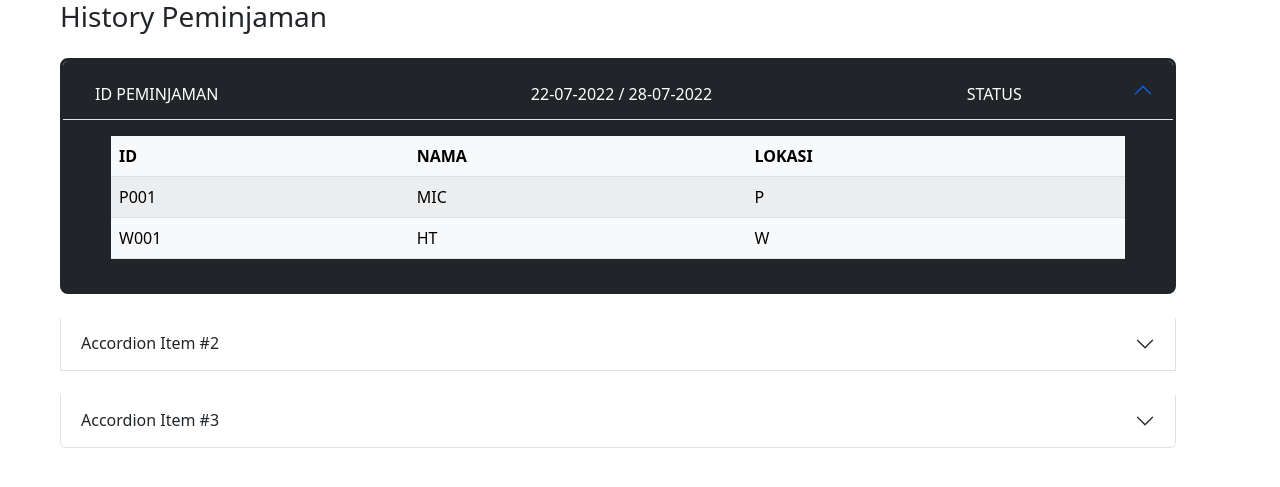
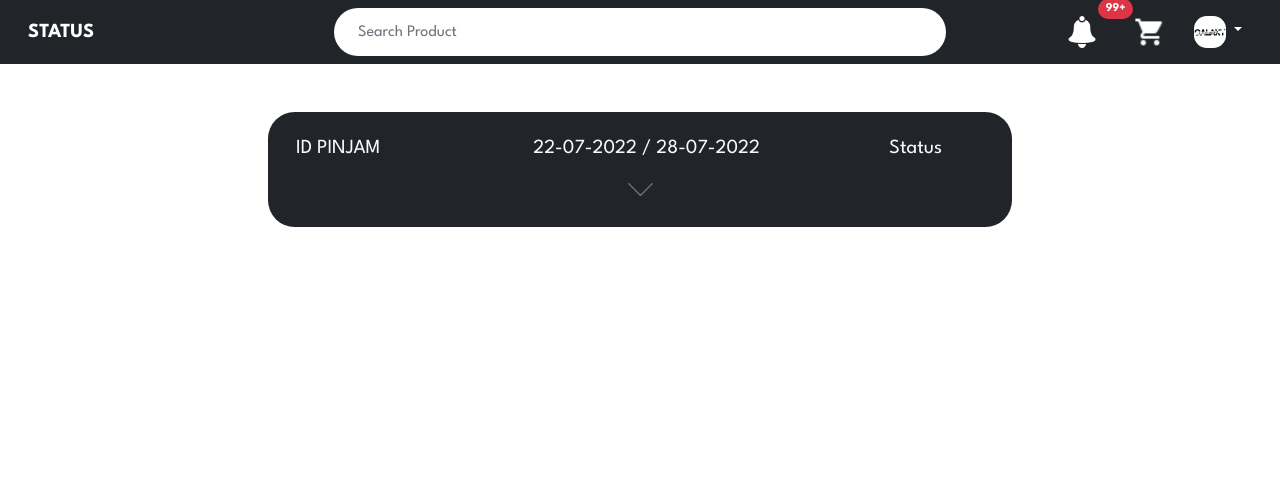
Before and after one commit to ChrisJulLimantoro/Goods-Lending-Website, a PHP site: page /status.php in a window 1280 px wide. Shown: the top 487 px of the page. Run offline with PHP 8.4, Linux system fonts and the light colour scheme; a user stored in the database is signed in; data comes from the database, SQL or seed files in the repository.

Commit message:
status done

```diff
--- a/status.php
+++ b/status.php
@@ -1,81 +1,241 @@
+<?php
+    include "user_authen.php";
+?>
+
 <!DOCTYPE html>
 <html lang="en">
 <head>
     <meta charset="UTF-8">
     <meta http-equiv="X-UA-Compatible" content="IE=edge">
     <meta name="viewport" content="width=device-width, initial-scale=1.0">
-    <title>Status</title>
-    <link href="https://cdn.jsdelivr.net/npm/bootstrap@5.2.1/dist/css/bootstrap.min.css" rel="stylesheet" integrity="sha384-iYQeCzEYFbKjA/T2uDLTpkwGzCiq6soy8tYaI1GyVh/UjpbCx/TYkiZhlZB6+fzT" crossorigin="anonymous">
-    <script src="https://cdn.jsdelivr.net/npm/bootstrap@5.2.1/dist/js/bootstrap.bundle.min.js" integrity="sha384-u1OknCvxWvY5kfmNBILK2hRnQC3Pr17a+RTT6rIHI7NnikvbZlHgTPOOmMi466C8" crossorigin="anonymous"></script>
+    <title>Keranjang</title>
+
+    <!-- CSS Bootstrap -->
+    <link href="https://cdn.jsdelivr.net/npm/bootstrap@5.2.3/dist/css/bootstrap.min.css" rel="stylesheet" integrity="sha384-rbsA2VBKQhggwzxH7pPCaAqO46MgnOM80zW1RWuH61DGLwZJEdK2Kadq2F9CUG65" crossorigin="anonymous">
+    <!-- JS Bootstrap -->
+    <script src="https://cdn.jsdelivr.net/npm/bootstrap@5.2.3/dist/js/bootstrap.bundle.min.js" integrity="sha384-kenU1KFdBIe4zVF0s0G1M5b4hcpxyD9F7jL+jjXkk+Q2h455rYXK/7HAuoJl+0I4" crossorigin="anonymous"></script>
+    <!-- jQuery -->
+    <script src="https://code.jquery.com/jquery-3.6.0.js"></script>
+
+    <style>
+        @import url('https://fonts.googleapis.com/css2?family=League+Spartan:wght@400;700&display=swap');
+
+        body {
+            font-family: 'League Spartan', sans-serif;
+            font-weight: 700;
+            overflow-y: scroll;
+        }
+
+        /* Navbar style */
+        #inputSearch{
+            border: transparent;
+            width: 75%;
+            height: 3em;
+            border-radius: 20pt;
+        }
+
+        .header {
+            width: 100%;
+            top: 0;
+            z-index: 1;
+        }
+
+        #notifImg, #keranjang, #userImg {
+            height: 2em;
+            aspect-ratio: 1 / 1;
+        }
+
+        #userImg {
+            border-radius: 40%;
+        }
+
+        .dropdown-menu {
+            z-index: 1;
+        }
+
+        @media only screen and (max-width: 576px) {
+            .navbar-brand {
+                font-size: .75em;
+            }
+        }
+
+        /* Main */
+        .detail-box {
+            display: flex;
+            flex-direction: column;
+            align-items: center;
+            justify-content: center;
+            align-items: center;
+            width: 60%;
+            min-height:;
+        }
+
+        .detail-box > div {
+            border-radius: 20pt;
+            width: 100%;
+            transition: all .5s ease-in-out;
+        }
+
+        .detail-box > div:hover {
+            box-shadow: 0 0 30px #aaa;
+        }
+
+        #namaItem, #qtyItem, #keteranganItem {
+            font-size: 1.25em;
+        }
+
+        @media screen and (max-width: 920px) {
+            .detail-box {
+                width: 90%;
+            }
+            #namaItem, #qtyItem, #keteranganItem, .table tr {
+                font-size: .75em;
+            }
+        }
+
+        #imgItem {
+            width: 100%;
+            aspect-ratio: 1 / 1;
+        }
+
+
+        /* Accordion */
+        .accordion, .accordion-item, .detail-item-button {
+            background-color: #212529;
+            color: #fff;
+            border: none;
+        }
+
+        #showDetail {
+            width: 100%;
+        }
+
+        #showDetail img {
+            width: 25px;
+        }
+    </style>
+
+    <script>
+        $(document).ready(function() {
+            // Delete per JENIS item
+            $(document.body).on("click", "#deleteAll", function() {
+                $(this).parent().parent().remove();
+            });
+
+            // Delete per item
+            $(document.body).on("click", "#deleteOne", function() {
+                $(this).parent().parent().remove();
+            });
+
+            // Animasi tombol
+            $(document.body).on("click", "#showDetail", function() {
+                $(this).find("img").css("transition", "all .5s ease");
+
+                if ($(this).find("img").css("transform") != "none")
+                    $(this).find("img").css("transform", "none");
+                else
+                    $(this).find("img").css("transform", "rotate(180deg)");
+            });
+        });
+    </script>
 </head>
 <body>
-    <div class="container mx-5 bg-white">
-        <div class="row">
-            <h3>History Peminjaman</h3>
+
+    <!-- Navbar -->
+    <div class="container-fluid bg-dark text-white header sticky-top">
+        <div class="row px-lg-3" style="margin: 0">
+            <nav class="navbar navbar-dark navbar-expand-lg">
+                <div class="col-lg-2 col-3 d-flex justify-content-start text-center">
+                    <a class="navbar-brand" href="homeUser.php">STATUS</a>
                 </div>
-        <div class="row mt-3">
-            <div class="accordion" id="accordionExample">
-                <div class="accordion-item mb-4" style="border-radius: 8px; border:solid;">
-                    <h2 class="accordion-header" id="headingOne" style="">
-                    <button class="accordion-button bg-dark" type="button" data-bs-toggle="collapse" data-bs-target="#collapseOne" aria-expanded="true" aria-controls="collapseOne">
-                        <div class="row container-fluid text-white">
-                            <div class="col-md-5 col-12 mt-2">ID PEMINJAMAN</div>
-                            <div class="col-md-5 col-12 mt-2">22-07-2022 / 28-07-2022</div>
-                            <div class="col-md-2 col-12 mt-2" style="float: right">STATUS</div>
+
+                <div class="col-lg-8 col-5 d-flex justify-content-center">
+                    <input type="text" class="form-control px-4" id="inputSearch" placeholder="Search Product">
                 </div>
+
+                <div class="col-lg-2 col-4 d-flex justify-content-center">
+                    <div class="col-4 d-flex justify-content-center align-items-center">
+                        <button type="button" class="btn btn-dark">
+                            <img src="assets/notif.png" alt=""  id="notifImg">
+                            <span class="position-absolute badge rounded-pill bg-danger">
+                            99+
+                            </span>
                         </button>
-                    </h2>
-                    <div id="collapseOne" class="accordion-collapse collapse show" aria-labelledby="headingOne" data-bs-parent="#accordionExample">
-                    <div class="accordion-body bg-dark text-white px-5">
-                        <table class="table table-light table-striped">
-                            <thead>
-                                <tr>
-                                    <th>ID</th>
-                                    <th>NAMA</th>
-                                    <th>LOKASI</th>
-                                </tr>
-                            </thead>
-                            <tbody>
-                                <tr>
-                                    <td>P001</td>
-                                    <td>MIC</td>
-                                    <td>P</td>
-                                </tr>
-                                <tr>
-                                    <td>W001</td>
-                                    <td>HT</td>
-                                    <td>W</td>
-                                </tr>
-                            </tbody>
-                        </table>
                     </div>
+
+                    <div class="col-4 d-flex justify-content-center align-items-center">
+                        <a href="keranjang.php">
+                            <button type="button" class="btn btn-dark">
+                                <img src="assets/keranjang.png" alt=""  id="keranjang">
+                            </button>
+                        </a>
+                    </div>
+
+                    <div class="col-4 d-flex justify-content-center align-items-center">
+                        <li class="nav-item dropdown mt-2" style="list-style: none">
+                            <a class="nav-link dropdown-toggle mb-2 position-relative dropdown-menu-end" href="#" id="navbarDropdown" role="button" data-bs-toggle="dropdown" aria-expanded="false">
+                                <img src="<?php echo $_SESSION['profile'] ?>" alt=""  id="userImg">
+                            </a>
+                            <ul class="dropdown-menu dropdown-menu-end bg-dark text-white mt-3 px-3" aria-labelledby="navbarDropdown" style=" width: 15em;">
+                                <h6 class="card-title mb-2">User ID:</h6>
+                                <h6 class="card-title mb-1">
+                                    <?php
+                                         echo $_SESSION['user']
+                                    ?>
+                                </h6>
+                                <h6 class="card-title mb-2">Nama:</h6>
+                                <h6 class="card-title mb-1">
+                                    <?php
+                                    $sqlName = "SELECT CONCAT(first_name,' ',last_name) AS name FROM `user` WHERE `username` = :user";
+                                        $stmtName = $conn->prepare($sqlName);
+                                        $stmtName->execute(['user' => $_SESSION['user']]);
+                                        $rowName = $stmtName->fetchcolumn();
+                                        echo $rowName;
+                                    ?>
+                                </h6>
+                                <li><hr class="dropdown-divider"></li>
+                                <a href="login.php"><button type="button" class="btn btn-light">LOGOUT</button></a>
+                            </ul>
+                        </li>
+                    </div>
+                </div>
+            </nav>
         </div>
     </div>
 
-                <div class="accordion-item mb-4">
-                    <h2 class="accordion-header" id="headingTwo">
-                    <button class="accordion-button collapsed" type="button" data-bs-toggle="collapse" data-bs-target="#collapseTwo" aria-expanded="false" aria-controls="collapseTwo">
-                        Accordion Item #2
-                    </button>
-                    </h2>
-                    <div id="collapseTwo" class="accordion-collapse collapse" aria-labelledby="headingTwo" data-bs-parent="#accordionExample">
-                    <div class="accordion-body">
-                        <strong>This is the second item's accordion body.</strong> It is hidden by default, until the collapse plugin adds the appropriate classes that we use to style each element. These classes control the overall appearance, as well as the showing and hiding via CSS transitions. You can modify any of this with custom CSS or overriding our default variables. It's also worth noting that just about any HTML can go within the <code>.accordion-body</code>, though the transition does limit overflow.
-                    </div>
+    <!-- Main content -->
+    <div class="container-fluid detail-box">
+        <!-- Item card -->
+        <div class="row mt-5 px-3 py-4 bg-dark text-light">
+
+            <div class="col-lg-12 col-5">
+                <div class="row">
+                    <h3 class="col-md-4 col-12" id="namaItem">ID PINJAM</h3>
+                    <h5 class="col-md-6 col-12" id="keteranganItem">22-07-2022 / 28-07-2022</h5>
+                    <h3 class="col-md-2 col-12" id="qtyItem">Status</h3>
                 </div>
             </div>
 
-                <div class="accordion-item mb-4">
-                    <h2 class="accordion-header" id="headingThree">
-                    <button class="accordion-button collapsed" type="button" data-bs-toggle="collapse" data-bs-target="#collapseThree" aria-expanded="false" aria-controls="collapseThree">
-                        Accordion Item #3
+            <!-- Detail item -->
+            <div class="accordion" id="detail">
+                <div class="accordion-header mt-2" id="heading1">
+                    <button type="button" id="showDetail" class="collapsed detail-item-button" data-bs-toggle="collapse" data-bs-target="#collapse1" aria-expanded="true" aria-controls="collapse1">
+                        <img src="assets/more.png">
                     </button>
-                    </h2>
-                    <div id="collapseThree" class="accordion-collapse collapse" aria-labelledby="headingThree" data-bs-parent="#accordionExample">
-                    <div class="accordion-body">
-                        <strong>This is the third item's accordion body.</strong> It is hidden by default, until the collapse plugin adds the appropriate classes that we use to style each element. These classes control the overall appearance, as well as the showing and hiding via CSS transitions. You can modify any of this with custom CSS or overriding our default variables. It's also worth noting that just about any HTML can go within the <code>.accordion-body</code>, though the transition does limit overflow.
                 </div>
-                    </div>
+                <div id="collapse1" class="accordion-collapse collapse" aria-labelledby="heading1" data-bs-parent="#detail">
+                    <table class="table table-sm table-dark table-bordered border-light mt-3 text-center align-middle" id="tabelDetail">
+                        <tr>
+                            <th>ID</th>
+                            <th>Nama</th>
+                            <th>Lokasi</th>
+                        </tr>
+                        <tr>
+                            <td id="kodeBrg">C0001</td>
+                            <td id="namaBrg">MIC</td>
+                            <td id="lokasiBrg">C</td>
+                        </tr>
+                    </table>
                 </div>
             </div>
         </div>
```
Lines whose indentation alone changed are shown as unchanged.
